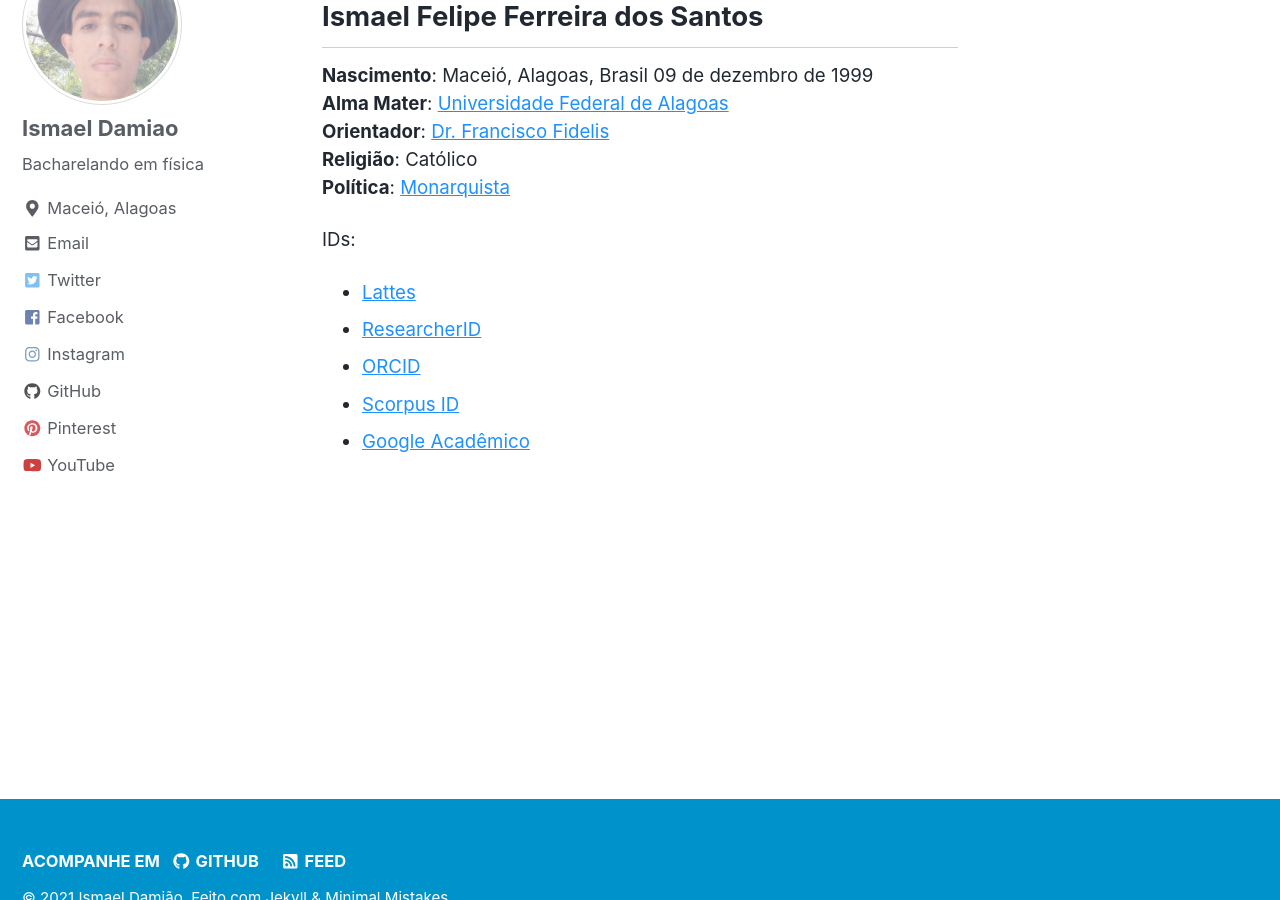
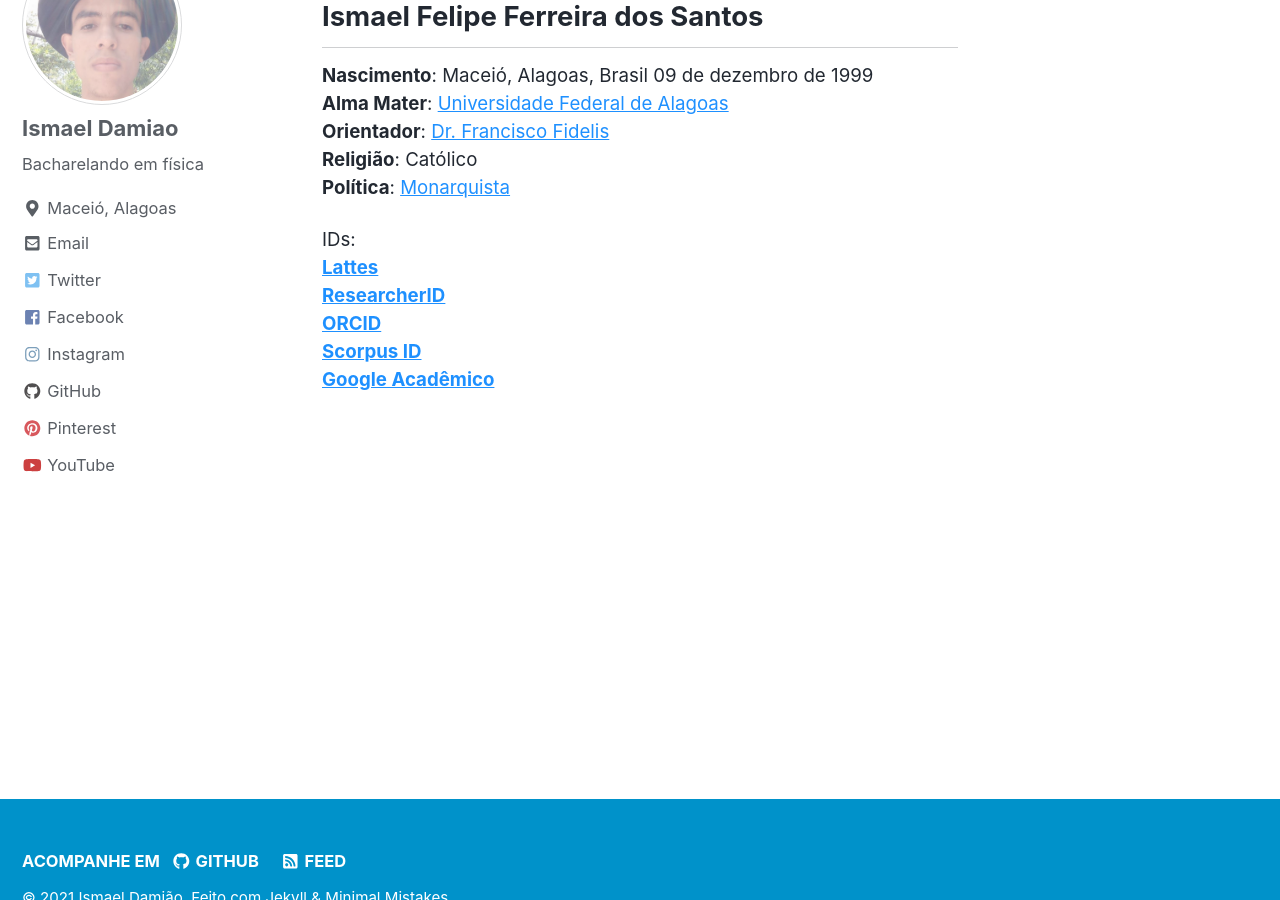
Before and after one commit to ismaeldamiao/ismaeldamiao.github.io, a Jekyll site: the page built from _pages/pt/pt.md, in a window 1280 px wide and 900 px high, scrolled down 489 px. Built offline with Jekyll 4.4.1, drawn with Linux system fonts in a browser that asks for light colours; nearby versions of some CDN libraries.

Commit message:
Update pt.md

```diff
--- a/_pages/pt/pt.md
+++ b/_pages/pt/pt.md
@@ -17,8 +17,8 @@
 **Política**: [Monarquista](https://monarquia.org.br/)
 
 IDs:
-* [Lattes](http://lattes.cnpq.br/1281887099263383)
-* [ResearcherID](https://publons.com/researcher/4644666/ismael-felipe-ferreira-dos-santos/)
-* [ORCID](https://orcid.org/0000-0002-6652-9295)
-* [Scorpus ID](https://www.scopus.com/authid/detail.uri?authorId=22979186900)
-* [Google Acadêmico](https://scholar.google.com/citations?user=RktjGkgAAAAJ)
+[**Lattes**](http://lattes.cnpq.br/1281887099263383)
+[**ResearcherID**](https://publons.com/researcher/4644666/ismael-felipe-ferreira-dos-santos/)
+[**ORCID**](https://orcid.org/0000-0002-6652-9295)
+[**Scorpus ID**](https://www.scopus.com/authid/detail.uri?authorId=22979186900)
+[**Google Acadêmico**](https://scholar.google.com/citations?user=RktjGkgAAAAJ)
```
